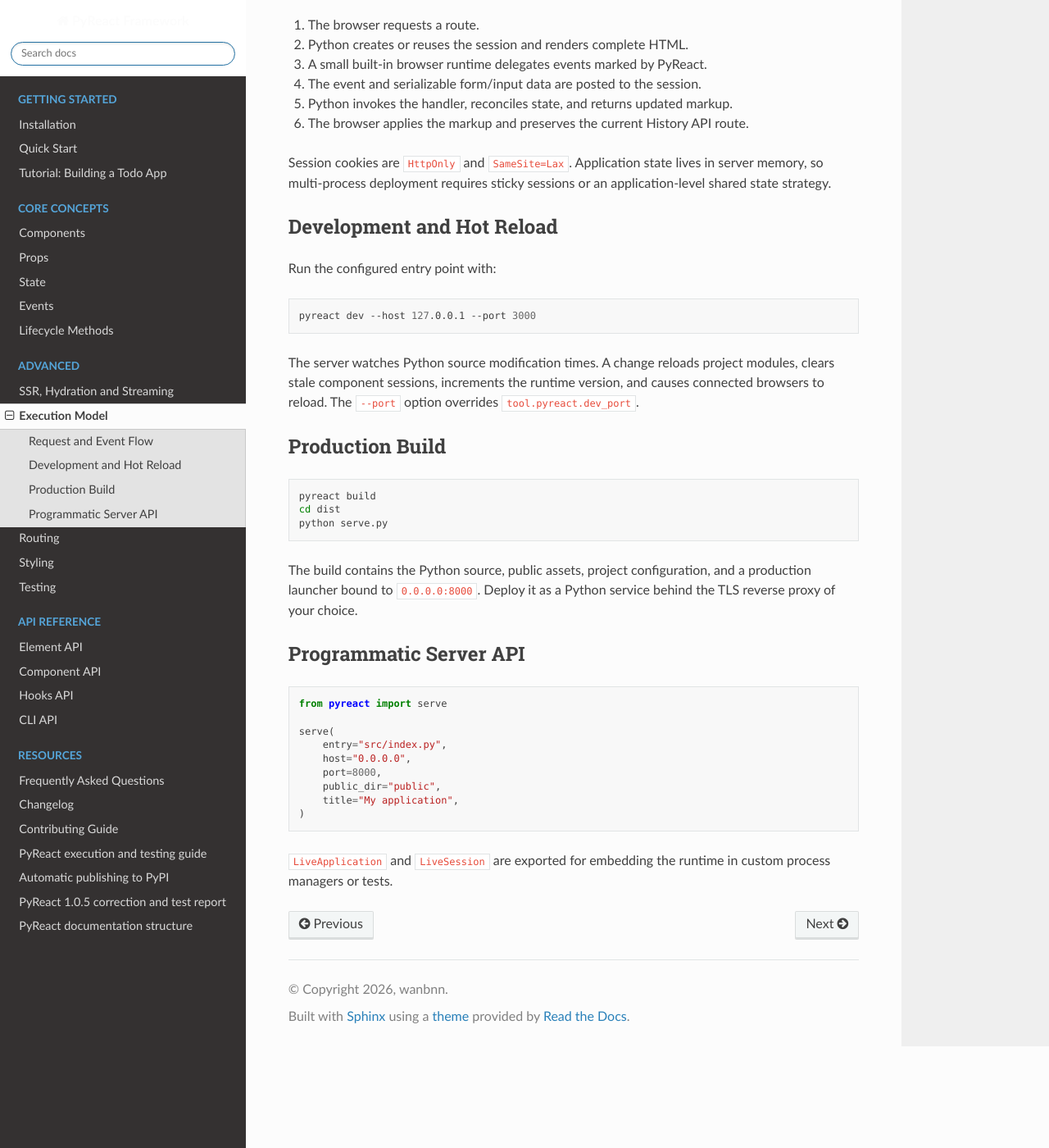
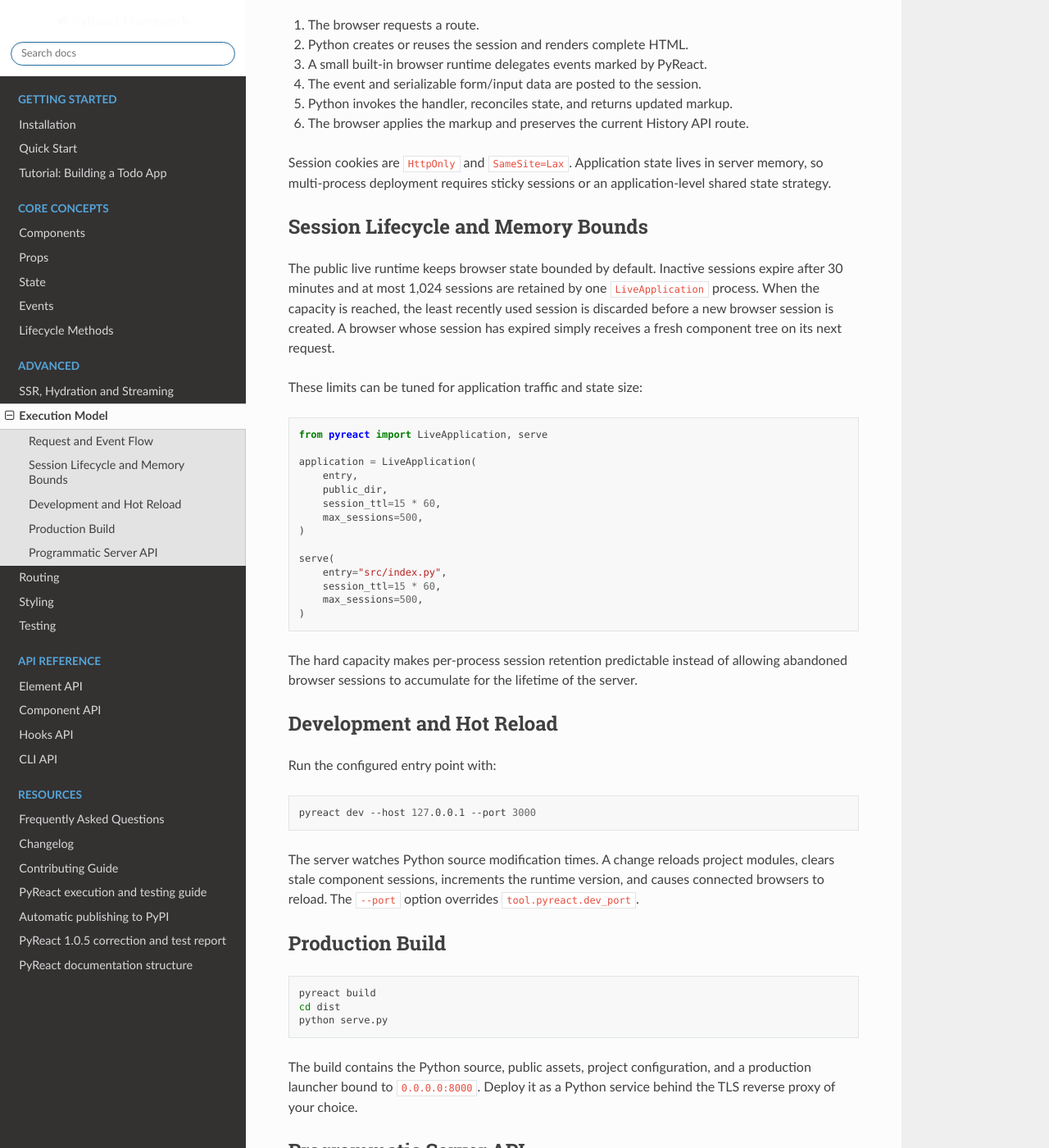
Before and after one commit to wanbnn/pyreact, a Sphinx documentation site: the page built from docs/advanced/runtime.rst, in a window 1280 px wide and 1400 px high, scrolled down 293 px. Shown: the whole window at 82% size. Built offline with Sphinx 7.4.7 and the Read the Docs theme 3.1.0, drawn with Linux system fonts in a browser that asks for light colours; some of the changed text lies outside the part shown.

Commit message:
docs(runtime): document bounded session lifecycle

```diff
--- a/docs/advanced/runtime.rst
+++ b/docs/advanced/runtime.rst
@@ -20,6 +20,39 @@
 Session cookies are ``HttpOnly`` and ``SameSite=Lax``. Application state lives
 in server memory, so multi-process deployment requires sticky sessions or an
 application-level shared state strategy.
+
+Session Lifecycle and Memory Bounds
+-----------------------------------
+
+The public live runtime keeps browser state bounded by default. Inactive
+sessions expire after 30 minutes and at most 1,024 sessions are retained by one
+``LiveApplication`` process. When the capacity is reached, the least recently
+used session is discarded before a new browser session is created. A browser
+whose session has expired simply receives a fresh component tree on its next
+request.
+
+These limits can be tuned for application traffic and state size:
+
+.. code-block:: python
+
+   from pyreact import LiveApplication, serve
+
+   application = LiveApplication(
+       entry,
+       public_dir,
+       session_ttl=15 * 60,
+       max_sessions=500,
+   )
+
+   serve(
+       entry="src/index.py",
+       session_ttl=15 * 60,
+       max_sessions=500,
+   )
+
+The hard capacity makes per-process session retention predictable instead of
+allowing abandoned browser sessions to accumulate for the lifetime of the
+server.
 
 Development and Hot Reload
 --------------------------
@@ -61,6 +94,8 @@
        port=8000,
        public_dir="public",
        title="My application",
+       session_ttl=30 * 60,
+       max_sessions=1024,
    )
 
 ``LiveApplication`` and ``LiveSession`` are exported for embedding the runtime
```
